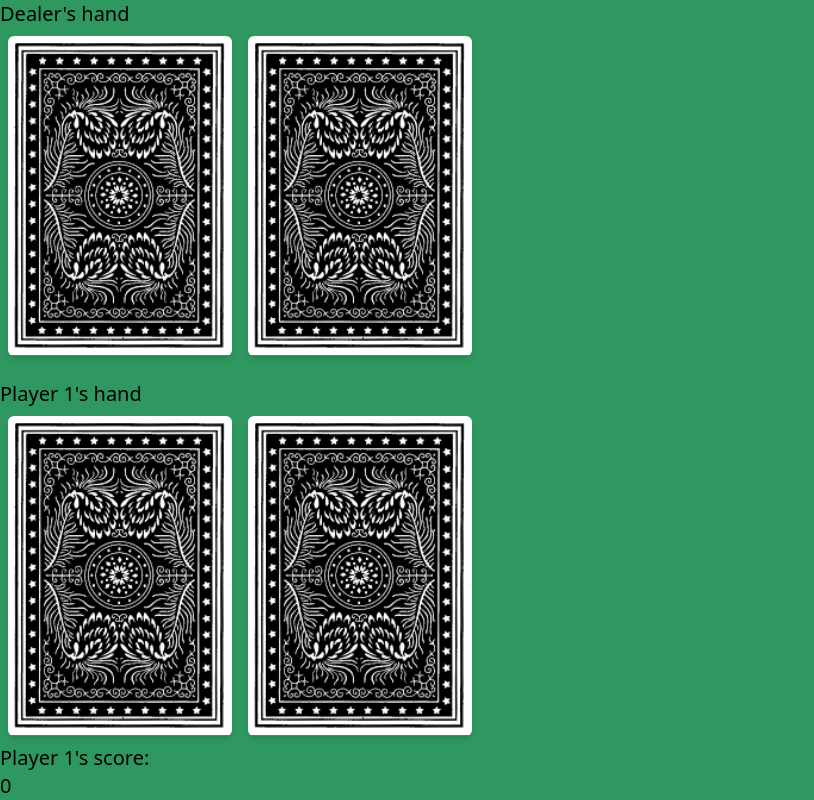
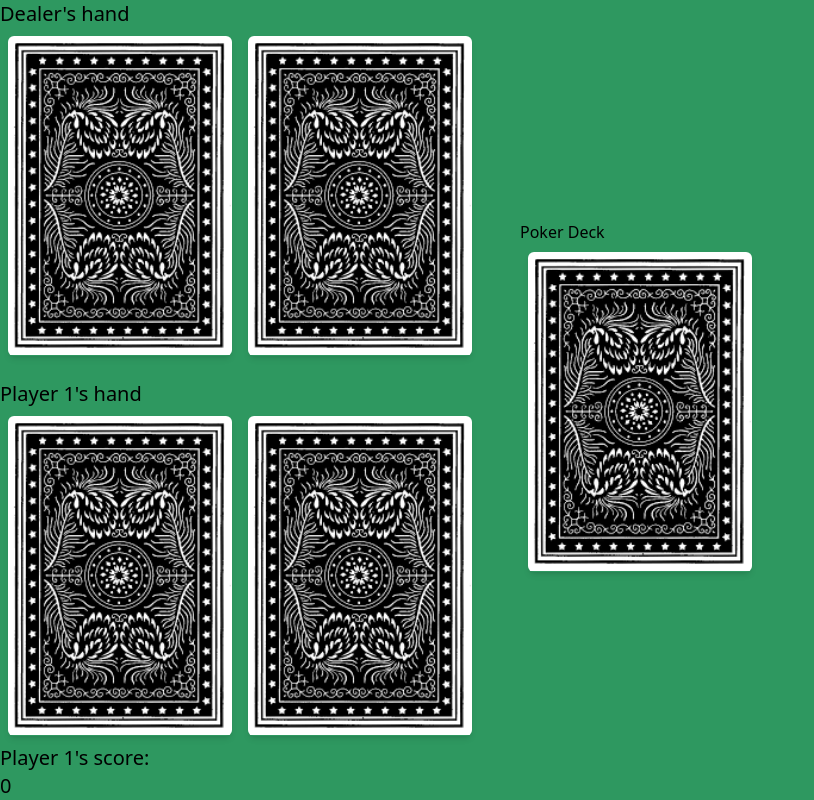
Before and after one commit to BoboJeager/blackjack, a Vue app: page / in a window 1280 px wide. Shown: the whole page, without its empty margins (0-814 px from the left). Built offline with nearby package versions, Linux system fonts and the light colour scheme.

Commit message:
added states

```diff
--- a/src/components/Card.vue
+++ b/src/components/Card.vue
@@ -19,8 +19,9 @@ const suitImageList = [
                   "src/assets/Card_diamond.svg"
                 ]
 
-const { card } = defineProps<{
+const { card ,canFlip} = defineProps<{
     card: Card;
+    canFlip?: boolean;
 }>();
 
 const setImage = () => {
@@ -44,7 +45,8 @@ const flipped = ref(false);
 
 
 const flipCard = () => {
-  flipped.value = true;
+  if(canFlip)
+    flipped.value = true;
 }
 
 
--- /dev/null
+++ b/src/components/DeckPile.vue
@@ -0,0 +1,24 @@
+<!-- Inside a Vue component -->
+<template>
+    <div>
+        <div>
+            <h2>Poker Deck</h2>
+              <Card :card="pokerDeck[0]"/>
+        </div>
+        <div v-if="discardPile.length > 0">
+            <h2>Discard Pile</h2>
+              <Card :card="discardPile[0]" :flippedCard="true"/>
+        </div>
+    </div>
+  </template>
+
+  <script setup lang="ts">
+  import { deckStates } from "../states/deck-data";
+  import Card from "../components/Card.vue";
+
+  const deckStore = deckStates();
+  deckStore.initializeDeck();
+  deckStore.shuffleDeck();
+  const pokerDeck = deckStore.pokerDeck;
+  const discardPile = deckStore.discardPile;
+  </script>
--- a/src/components/Player.vue
+++ b/src/components/Player.vue
@@ -1,26 +1,27 @@
 <template>
-    <div class = "text-xl">
-        <h1 class="text-xl">{{name}}'s hand</h1>
-        <div v-if = "hand" class="flex">
-            <Card v-if = "player.hand" v-for = "card in hand" :card = "card" />
+    <div class="text-xl">
+      <h1 class="text-xl">{{ player.name }}'s hand</h1>
+      <div v-if="hand" class="flex">
+        <Card v-if="player.hand" v-for="card in hand" :card="card" :canFlip="true" />
       </div>
-        <div v-if="player.score !== undefined">
-            <h1>{{name}}'s score:</h1>
-            <h2>{{score}}</h2>
+      <div v-if="score !== undefined">
+        <h1>{{ player.name }}'s score:</h1>
+        <h2>{{ score }}</h2>
       </div>
     </div>
   </template>
+
   <script setup lang="ts">
-import Card from './Card.vue'
-import {Player} from '../types/player-types'
-import {ref} from 'vue'
+  import { Player } from '../types/player-types';
+  import { Card as CardType } from '../types/deck-types';
+  import Card from './Card.vue';
+  import { ref } from 'vue';
 
-const {player} = defineProps<{
+  const { player } = defineProps<{
     player: Player;
-    position?: "top" | "bottom";
+    position?: 'top' | 'bottom';
   }>();
-
-const hand = ref(player.hand);
-const name = ref(player.name);
+  const hand = ref<CardType[]>(player.hand);
   const score = ref(player.score);
+  console.log(typeof hand.value); // It should be 'object' or 'undefined'
   </script>
--- a/src/data/player-data.ts
+++ /dev/null
@@ -1,12 +0,0 @@
-import { Player } from "../types/player-types";
-
-export const player1: Player = {
-    name: "Player 1",
-    hand: [{suit: "spades", value: "4", weight: 4},{suit: "spades", value: "A", weight: [1, 10, 11]}],
-    score: 0,
-};
-
-export const dealer: Player = {
-    name: "Dealer",
-    hand: [{suit: "spades", value: "4", weight: 4},{suit: "spades", value: "A", weight: [1, 10, 11]}],
-};
--- a/src/main.ts
+++ b/src/main.ts
@@ -1,5 +1,12 @@
-import { createApp } from "vue";
-import App from "./App.vue";
+import { createApp } from 'vue';
+import App from './App.vue';
+import { createPinia } from 'pinia';
 import "./index.css";
 
-createApp(App).mount("#app");
+const app = createApp(App);
+
+// Initialize Pinia
+const pinia = createPinia();
+app.use(pinia);
+
+app.mount('#app');
--- /dev/null
+++ b/src/states/deck-data.ts
@@ -0,0 +1,95 @@
+// src/store/deckStore.ts
+import { defineStore } from 'pinia';
+import { Deck } from '../types/deck-types';
+import { Card } from '../types/deck-types';
+
+export const deckStates = defineStore({
+  id: 'deck',
+  state: () => ({
+    pokerDeck: [] as Deck,
+    discardPile: [] as Deck,
+  }),
+  actions: {
+
+    initializeDeck() {
+
+      this.pokerDeck = [
+        {suit: "spades", value: "2", weight: 2},
+        {suit: "spades", value: "3", weight: 3},
+        {suit: "spades", value: "4", weight: 4},
+        {suit: "spades", value: "5", weight: 5},
+        {suit: "spades", value: "6", weight: 6},
+        {suit: "spades", value: "7", weight: 7},
+        {suit: "spades", value: "8", weight: 8},
+        {suit: "spades", value: "9", weight: 9},
+        {suit: "spades", value: "10", weight: 10},
+        {suit: "spades", value: "J", weight: 10},
+        {suit: "spades", value: "Q", weight: 10},
+        {suit: "spades", value: "K", weight: 10},
+        {suit: "spades", value: "A", weight: [1, 10, 11]},
+        {suit: "hearts", value: "2", weight: 2},
+        {suit: "hearts", value: "3", weight: 3},
+        {suit: "hearts", value: "4", weight: 4},
+        {suit: "hearts", value: "5", weight: 5},
+        {suit: "hearts", value: "6", weight: 6},
+        {suit: "hearts", value: "7", weight: 7},
+        {suit: "hearts", value: "8", weight: 8},
+        {suit: "hearts", value: "9", weight: 9},
+        {suit: "hearts", value: "10", weight: 10},
+        {suit: "hearts", value: "J", weight: 10},
+        {suit: "hearts", value: "Q", weight: 10},
+        {suit: "hearts", value: "K", weight: 10},
+        {suit: "hearts", value: "A", weight: [1, 10, 11]},
+        {suit: "clubs", value: "2", weight: 2},
+        {suit: "clubs", value: "3", weight: 3},
+        {suit: "clubs", value: "4", weight: 4},
+        {suit: "clubs", value: "5", weight: 5},
+        {suit: "clubs", value: "6", weight: 6},
+        {suit: "clubs", value: "7", weight: 7},
+        {suit: "clubs", value: "8", weight: 8},
+        {suit: "clubs", value: "9", weight: 9},
+        {suit: "clubs", value: "10", weight: 10},
+        {suit: "clubs", value: "J", weight: 10},
+        {suit: "clubs", value: "Q", weight: 10},
+        {suit: "clubs", value: "K", weight: 10},
+        {suit: "clubs", value: "A", weight: [1, 10, 11]},
+        {suit: "diamonds", value: "2", weight: 2},
+        {suit: "diamonds", value: "3", weight: 3},
+        {suit: "diamonds", value: "4", weight: 4},
+        {suit: "diamonds", value: "5", weight: 5},
+        {suit: "diamonds", value: "6", weight: 6},
+        {suit: "diamonds", value: "7", weight: 7},
+        {suit: "diamonds", value: "8", weight: 8},
+        {suit: "diamonds", value: "9", weight: 9},
+        {suit: "diamonds", value: "10", weight: 10},
+        {suit: "diamonds", value: "J", weight: 10},
+        {suit: "diamonds", value: "Q", weight: 10},
+        {suit: "diamonds", value: "K", weight: 10},
+        {suit: "diamonds", value: "A", weight: [1, 10, 11]},
+      ];
+    },
+
+    addToDiscardPile(cards: Card[]) {
+      for (let card of cards) {
+        this.discardPile.push(card);
+      }
+    },
+
+    shuffleDeck() {
+      for (let i = this.pokerDeck.length - 1; i > 0; i--) {
+        const j = Math.floor(Math.random() * (i + 1));
+        [this.pokerDeck[i], this.pokerDeck[j]] = [this.pokerDeck[j], this.pokerDeck[i]];
+      }
+    },
+
+    dealCard() {
+      return this.pokerDeck.pop();
+    },
+
+    reshuffle() {
+      this.pokerDeck = this.pokerDeck.concat(this.discardPile);
+    },
+  },
+});
+
+export default deckStates;
--- /dev/null
+++ b/src/states/player-data.ts
@@ -0,0 +1,34 @@
+import { defineStore } from 'pinia';
+import { Player } from '../types/player-types';
+import { Card } from '../types/deck-types';
+
+const player1: Player = {
+  name: "Player 1",
+  hand: [
+    { suit: "spades", value: "4", weight: 4 } ,
+    { suit: "spades", value: "A", weight: [1, 10, 11] },
+  ] as Card[],
+  score: 0,
+};
+
+const dealer: Player = {
+  name: "Dealer",
+  hand: [
+    { suit: "spades", value: "4", weight: 4 },
+    { suit: "spades", value: "A", weight: [1, 10, 11] },
+  ] as Card[],
+};
+
+export const usePlayerStore = defineStore({
+  id: 'player',
+  state: () => ({
+    player1: {} as Player,
+    dealer: {} as Player,
+  }),
+  actions: {
+    initializePlayer() {
+      this.player1 = { ...player1 };
+      this.dealer = { ...dealer };
+    }
+}
+});
--- a/src/utils/deck-utils.ts
+++ /dev/null
@@ -1,22 +0,0 @@
-import { Deck } from "../types/deck-types";
-
-export class DeckUtils {
-  static shuffle(deck: Deck): Deck {
-    let shuffledDeck = [...deck];
-    for (let i = shuffledDeck.length - 1; i > 0; i--) {
-      const j = Math.floor(Math.random() * (i + 1));
-      [shuffledDeck[i], shuffledDeck[j]] = [shuffledDeck[j], shuffledDeck[i]];
-    }
-    return shuffledDeck;
-  }
-  static deal(deck: Deck, numCards: number): Deck {
-    return deck.slice(numCards);
-  }
-  static draw(deck: Deck): Deck {
-    return deck.slice(1);
-  }
-  static reshuffle(deck: Deck, discardPile: Deck): Deck {
-    return this.shuffle([...deck, ...discardPile]);
-  }
-
-}
--- a/src/views/Game.vue
+++ b/src/views/Game.vue
@@ -2,17 +2,27 @@
     <div>
       <Board>
         <template v-slot:dealer>
-                <Player :player="dealer"/>
+          <Player :player="dealerInstance" />
         </template>
         <template v-slot:player>
-                <Player :player="player1"/>
+          <Player :player="player1Instance" />
         </template>
-            <template v-slot:deck></template>
+        <template v-slot:deck>
+          <DeckPile />
+        </template>
       </Board>
     </div>
   </template>
+
   <script setup lang="ts">
-import {player1, dealer} from '../data/player-data';
+  import { usePlayerStore } from '../states/player-data';
+  import { Player as PlayerType } from '../types/player-types';
   import Player from '../components/Player.vue';
-import Board from "../components/Board.vue";
+  import Board from '../components/Board.vue';
+  import DeckPile from '../components/DeckPile.vue';
+
+  const playerStore = usePlayerStore();
+  usePlayerStore().initializePlayer();
+  const player1Instance = playerStore.player1 as PlayerType;
+  const dealerInstance = playerStore.dealer as PlayerType;
   </script>
```
Also changed, not shown: package.json (+7 -6 lines), src/data/deck-data.ts (deleted, +0 -56 lines), 6 other files (tests, documents, lock files or other folders). Lines whose indentation alone changed are shown as unchanged.
